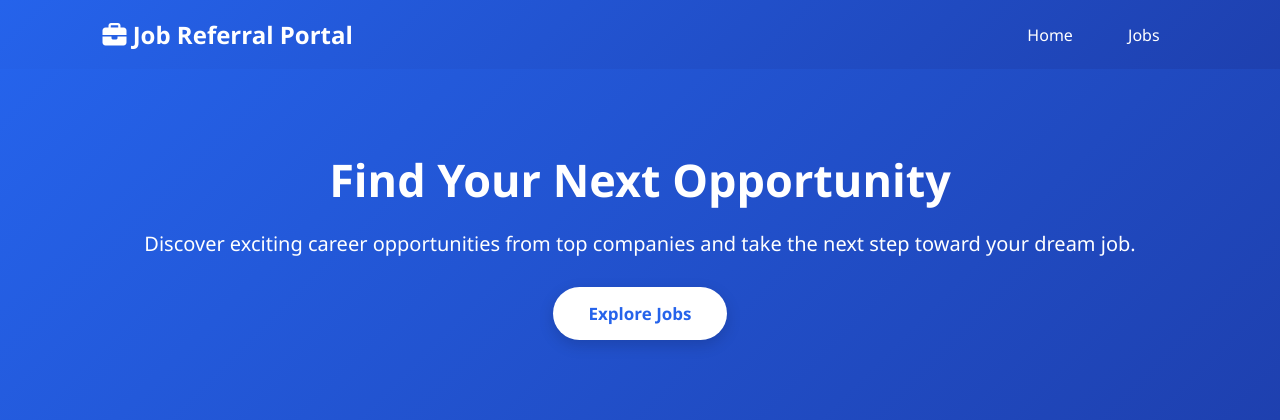
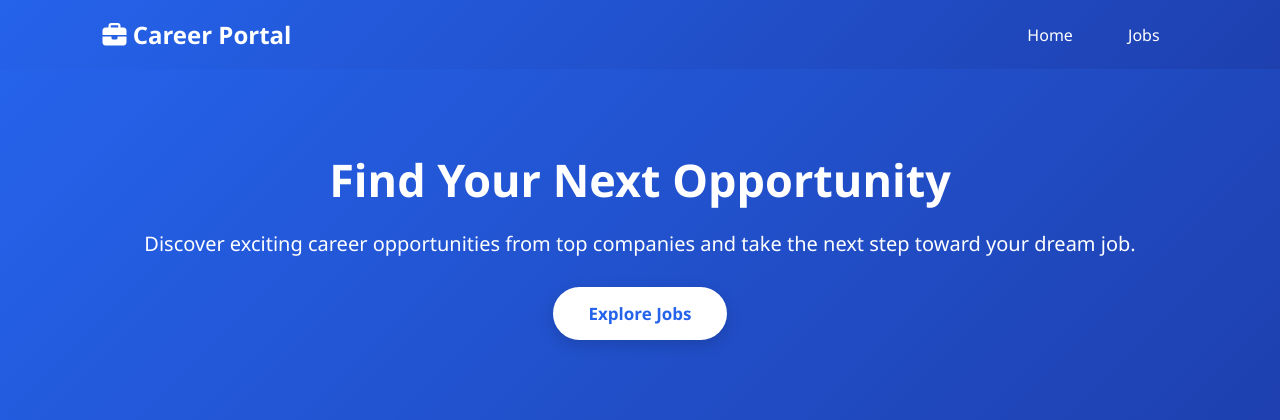
Before and after one commit to shaziamaqsood/JobReferralWebsite, a Flask app: page / in a window 1280 px wide. Shown: the top 420 px of the page. Run offline with Flask 3, Linux system fonts and the light colour scheme; data that the repository does not hold is empty.

Commit message:
Update branding name

```diff
--- a/static/js/script.js
+++ b/static/js/script.js
@@ -1,3 +1,3 @@
 document.addEventListener("DOMContentLoaded", function () {
-    console.log("Job Referral Portal Loaded");
+    console.log("Career Portal Loaded");
 });
--- a/templates/admin_login.html
+++ b/templates/admin_login.html
@@ -20,7 +20,7 @@
 <header class="navbar">
 
     <div class="logo">
-        Job Referral Portal
+        Career Portal
     </div>
 
 
--- a/templates/index.html
+++ b/templates/index.html
@@ -4,7 +4,7 @@
 <head>
     <meta charset="UTF-8">
     <meta name="viewport" content="width=device-width, initial-scale=1.0">
-    <title>Job Referral Portal</title>
+    <title>Career Portal</title>
 
     <link rel="stylesheet" href="/static/css/style.css">
 
@@ -17,7 +17,7 @@
 
     <div class="logo">
         <i class="fa-solid fa-briefcase"></i>
-        Job Referral Portal
+        Career Portal
     </div>
 
     <div>
--- a/templates/job_detail.html
+++ b/templates/job_detail.html
@@ -21,7 +21,7 @@
 
     <div class="logo">
         <i class="fa-solid fa-briefcase"></i>
-        Job Referral Portal
+        Career Portal
     </div>
 
     <div>
--- a/templates/jobs.html
+++ b/templates/jobs.html
@@ -20,7 +20,7 @@
 
     <div class="logo">
         <i class="fa-solid fa-briefcase"></i>
-        Job Referral Portal
+        Career Portal
     </div>
 
 
```
